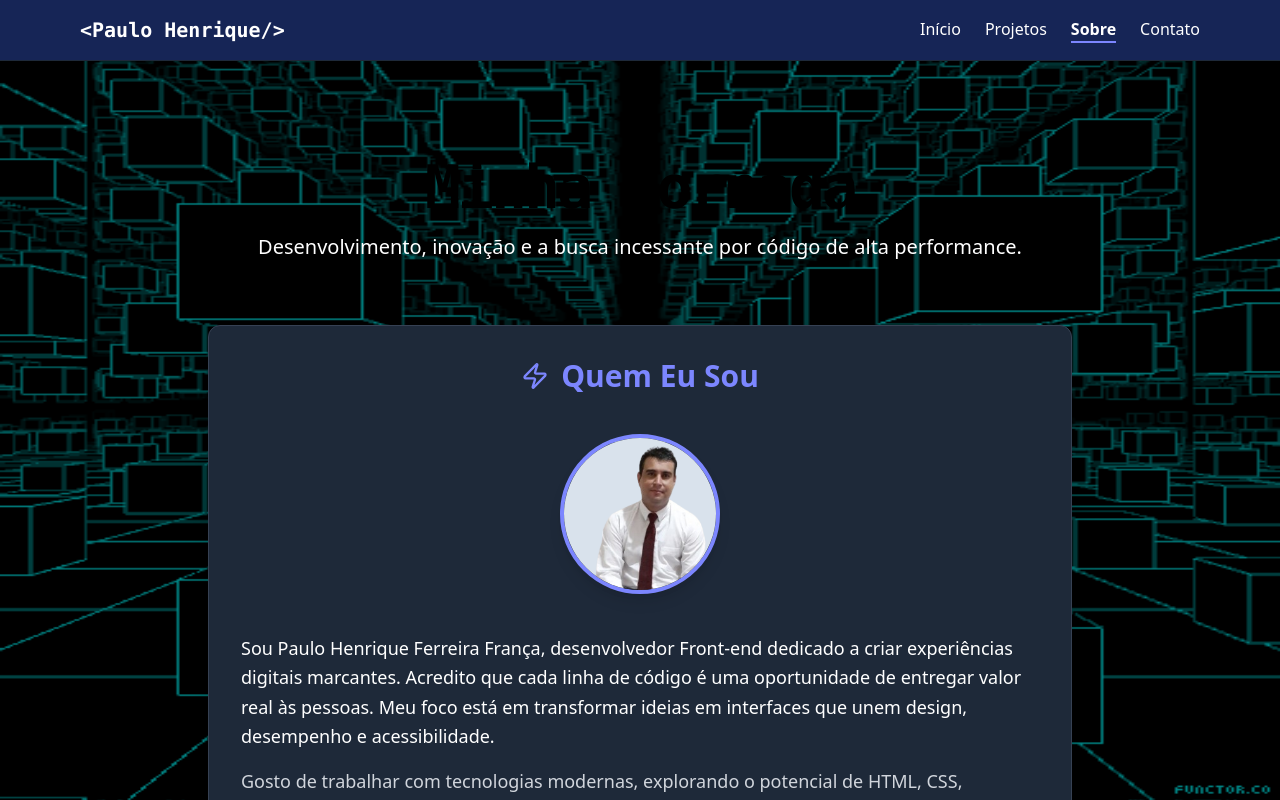
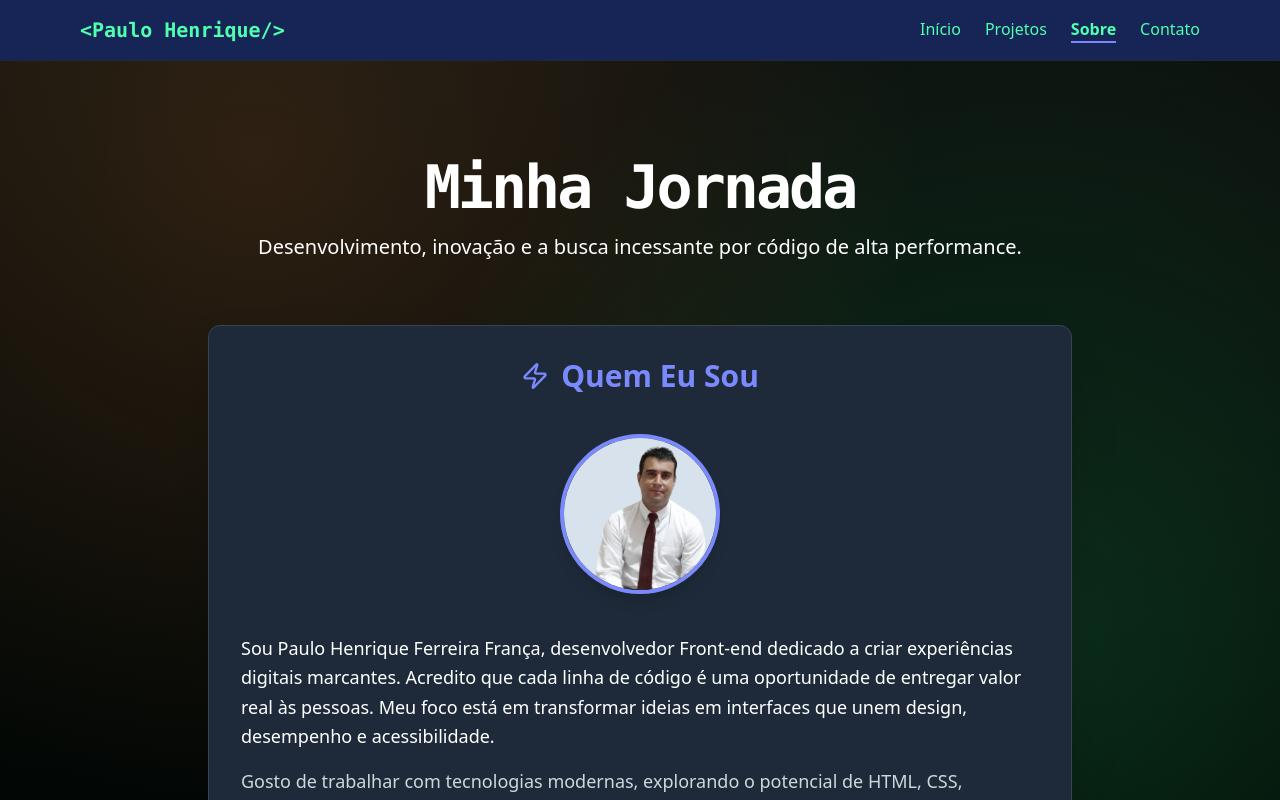
Before and after one commit to PauloHenrique993940/paulo-front-emd, a Next.js app: page /sobre in a window 1280 px wide. Shown: the top 800 px of the page. Built offline with nearby package versions, Linux system fonts and the light colour scheme.

Commit message:
ajustando

```diff
--- a/pages/sobre.js
+++ b/pages/sobre.js
@@ -51,7 +51,7 @@ export default function SobrePage() {
           {/* Título Principal */}
           <section className="text-center mb-16">
             <h1
-              className={`${geistMono.variable} font-mono text-5xl sm:text-6xl font-extrabold tracking-tighter mb-4 text-black`}
+              className={`${geistMono.variable} font-mono text-5xl sm:text-6xl font-extrabold tracking-tighter mb-4 text-white`}
             >
               Minha Jornada
             </h1>
--- a/styles/ProjetoCard.module.css
+++ b/styles/ProjetoCard.module.css
@@ -1,33 +1,91 @@
+:root {
+  /* Fundo translúcido com tom azul profundo */
+  --card-bg: rgba(5, 10, 25, 0.55);
+
+  /* Hover mais iluminado e suave */
+  --card-bg-hover: rgba(10, 20, 40, 0.65);
+
+  /* Borda glass */
+  --glass-border: rgba(255, 255, 255, 0.12);
+
+  /* Glow azul mais sutil e bonito */
+  --card-glow: rgba(0, 195, 255, 0.15);
+
+  /* Texto principal */
+  --text: #e9f1ff;
+
+  /* Texto secundário */
+  --text-muted: #b5c1d6;
+
+  /* Cores de acento (azul neon suave) */
+  --accent-1: #29dfff;
+  /* links padrão */
+  --accent-2: #5eeaff;
+  /* brilho suave */
+  --accent-3: #9cf3ff;
+  /* hover mais claro */
+}
+
 .card {
   border: 1px solid var(--glass-border);
-  padding: 1rem;
-  border-radius: 12px;
+  padding: 1.2rem;
+  border-radius: 14px;
+
   width: 100%;
-  max-width: 320px;
+  max-width: 340px;
+
   background: var(--card-bg);
-  box-shadow: 0 14px 40px rgba(2, 6, 23, 0.6);
-  transition: transform 0.22s ease, box-shadow 0.22s ease;
+  backdrop-filter: blur(14px);
+  -webkit-backdrop-filter: blur(14px);
+
+  box-shadow:
+    0 8px 25px rgba(0, 0, 0, 0.45),
+    0 0 22px var(--card-glow);
+
+  transition:
+    transform 0.22s ease,
+    box-shadow 0.22s ease,
+    border-color 0.2s ease,
+    background 0.25s ease;
 }
 
 .card:hover {
   transform: translateY(-8px);
-  box-shadow: 0 28px 70px rgba(2, 6, 23, 0.75);
+
+  background: var(--card-bg-hover);
+
+  border-color: rgba(0, 229, 255, 0.25);
+
+  box-shadow:
+    0 18px 45px rgba(0, 0, 0, 0.65),
+    0 0 32px rgba(0, 229, 255, 0.25);
+}
+
+.card h3 {
+  color: var(--text);
+  margin: 0 0 0.6rem 0;
+  font-size: 1.25rem;
+  letter-spacing: 0.4px;
+}
+
+.card p {
+  color: var(--text-muted);
+  margin: 0;
+  line-height: 1.45;
 }
 
 .card a {
   display: inline-block;
   margin-top: 1rem;
-  color: var(--accent-2);
+
+  color: var(--accent-1);
   font-weight: 700;
   text-decoration: none;
+
+  transition: 0.2s ease;
 }
 
-.card h3 {
-  color: var(--text);
-  margin: 0 0 0.5rem 0;
+.card a:hover {
+  color: var(--accent-3);
+  text-shadow: 0 0 12px var(--accent-2);
 }
-
-.card p {
-  color: var(--muted);
-  margin: 0;
-}
--- a/styles/globals.css
+++ b/styles/globals.css
@@ -1,70 +1,151 @@
 @import "tailwindcss";
 
-body {
-  background: url("../public/PAPELPAREDE.gif") center/cover no-repeat fixed;
-  background-size: 100%;
-  color: #ffffff;
-  font-family: "Roboto", sans-serif;
-  position: relative;
-  z-index: 1;
+/* 🎨 PALETA REFINADA – Tech Premium */
+:root {
+  --primary: #ff6a00;
+  --primary-dark: #0a0a0a;
+
+  --secondary: #2bff9c;
+
+  --accent: #ff6a00;
+  --accent-1: #ff8a33;
+  --accent-2: #ffb679;
+  --accent-3: #ff5500;
+  --accent-4: #d44600;
+
+  --green-1: #2bff9c;
+  --green-2: #4dffae;
+  --green-3: #18d97a;
+
+  --glass-light: rgba(255, 255, 255, 0.05);
+  --glass-border: rgba(255, 255, 255, 0.12);
+
+  --text: #ffffff;
+  --text-muted: #cfcfcf;
 }
 
-/* Links and buttons use the accent palette */
-a {
-  color: var(--accent-2);
-  text-decoration: none;
+/* 🟣 ANIMAÇÃO DE ENTRADA SUAVE NO BODY */
+body {
+  background:
+    radial-gradient(circle at 20% 20%, rgba(255, 120, 40, 0.15), transparent 55%),
+    radial-gradient(circle at 80% 80%, rgba(40, 255, 140, 0.15), transparent 55%),
+    linear-gradient(180deg, #0c0c0c, #000000);
+
+  background-attachment: fixed;
+  width: 100%;
+  min-height: 100vh;
+  color: var(--text);
+  font-family: "Roboto", sans-serif;
+
+  overflow-x: hidden;
+  position: relative;
+
+  /* Fade + Slide suave */
+  opacity: 0;
+  animation: fadeInUp 1.2s ease forwards;
 }
 
+/* 🔥 LINKS COM ANIMAÇÃO */
+a {
+  color: var(--green-2);
+  text-decoration: none;
+  transition: 0.25s ease, text-shadow 0.25s ease;
+}
+
+a:hover {
+  color: var(--accent-1);
+  text-shadow: 0 0 12px rgba(255, 150, 60, 0.55),
+    0 0 18px rgba(255, 120, 40, 0.45);
+}
+
+/* BOTÕES – animação pulsante */
 button,
 .btn {
-  background: linear-gradient(90deg, var(--accent), var(--accent-2));
-  color: #fff;
+  background: linear-gradient(90deg, var(--accent-3), var(--green-1));
+  color: #ffffff;
+  padding: 0.7rem 1.2rem;
+  border-radius: 14px;
   border: none;
-  padding: 0.5rem 0.85rem;
-  border-radius: 8px;
-  box-shadow: 0 10px 30px rgba(2, 6, 23, 0.6);
+  font-weight: 600;
+  letter-spacing: 0.5px;
+  box-shadow: 0 6px 22px rgba(255, 102, 0, 0.32);
+  transition: 0.22s ease-out;
+
+  /* pulsação leve */
+  animation: pulseButton 4s ease-in-out infinite;
 }
 
 button:hover,
 .btn:hover {
-  transform: translateY(-1px);
-  filter: brightness(1.03);
+  transform: translateY(-3px) scale(1.04);
+  filter: brightness(1.12);
+  box-shadow: 0 14px 36px rgba(40, 255, 160, 0.35);
 }
 
-/* Overlay escura por cima da imagem */
-body::before {
-  content: "";
-  position: fixed;
-  inset: 0;
-  background: rgba(0, 0, 0, 0.45);
-  /* ajuste a opacidade aqui */
-  pointer-events: none;
-  z-index: -1;
-}
-
-/* Efeito de luz suave no topo */
-
+/* 💡 LUZ SUAVE PREMIUM (MOVIMENTO) */
 body::after {
   content: "";
   position: fixed;
   inset: 0;
-  background: linear-gradient(120deg,
-      var(--accent-1),
-      var(--accent-2),
-      var(--accent-3),
-      var(--accent-4),
-      var(--accent-5),
-      var(--accent-6),
-      var(--accent-7),
-      var(--accent-8),
-      var(--accent-9),
-      var(--accent-10),
-      var(--accent-11),
-      var(--accent-12));
-  background-size: 800% 800%;
-  animation: moveGradient 18s ease-in-out infinite;
+  pointer-events: none;
+
+  background: linear-gradient(125deg,
+      rgba(255, 120, 40, 0.22),
+      rgba(40, 255, 150, 0.16),
+      rgba(255, 160, 70, 0.18));
+
+  background-size: 340% 340%;
+  animation: moveGradient 16s ease-in-out infinite;
+
+  opacity: 0.17;
   mix-blend-mode: overlay;
-  opacity: 0.40;
-  pointer-events: none;
   z-index: 0;
 }
+
+/* 🎞 KEYFRAMES -------------------------------------------------- */
+
+/* Fade + Slide suave do body */
+@keyframes fadeInUp {
+  0% {
+    opacity: 0;
+    transform: translateY(14px);
+  }
+
+  100% {
+    opacity: 1;
+    transform: translateY(0);
+  }
+}
+
+/* Gradiente movendo */
+@keyframes moveGradient {
+  0% {
+    background-position: 0% 50%;
+  }
+
+  50% {
+    background-position: 100% 50%;
+  }
+
+  100% {
+    background-position: 0% 50%;
+  }
+}
+
+/* Pulsação elegante do botão */
+@keyframes pulseButton {
+  0% {
+    transform: scale(1);
+    box-shadow: 0 6px 22px rgba(255, 102, 0, 0.32);
+  }
+
+  50% {
+    transform: scale(1.03);
+    box-shadow: 0 10px 28px rgba(40, 255, 160, 0.32);
+  }
+
+  100% {
+    transform: scale(1);
+    box-shadow: 0 6px 22px rgba(255, 102, 0, 0.32);
+  }
+}
```
Also changed, not shown: styles/Navbar.module.css (+52 -8 lines).
